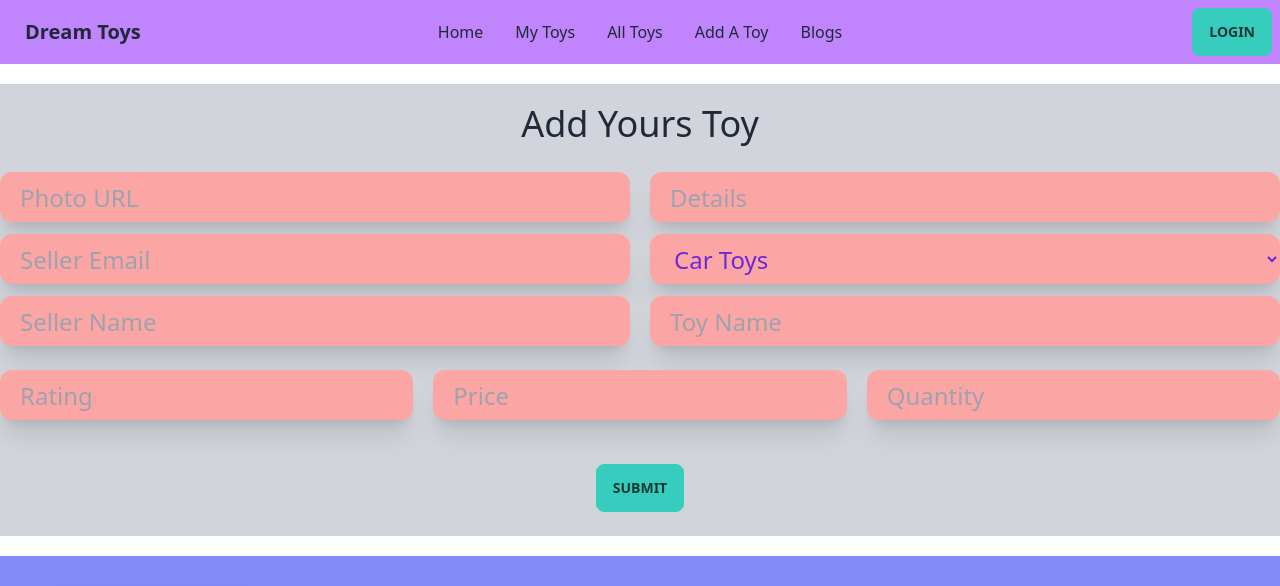
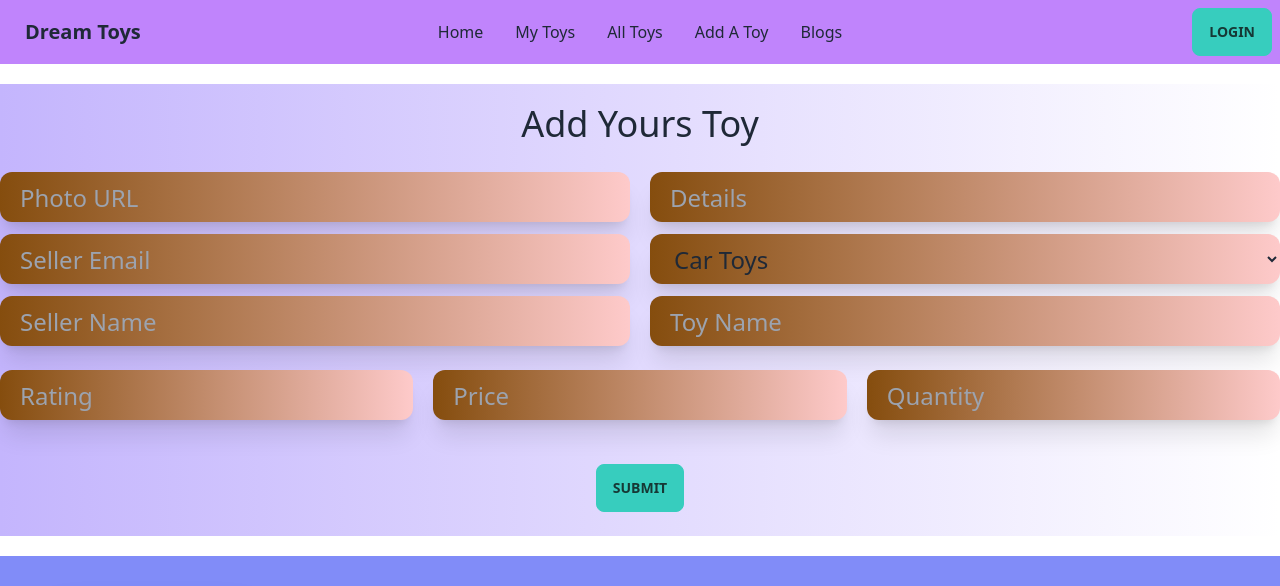
Before and after one commit to mdfaysalbabu/toy_dream, a React (Vite) app: page /addtoy in a window 1280 px wide. Shown: the top 586 px of the page. Built offline with nearby package versions, Linux system fonts and the light colour scheme; no server answers.

Commit message:
login and register

```diff
--- a/src/Components/Banner/Banner.jsx
+++ b/src/Components/Banner/Banner.jsx
@@ -6,18 +6,15 @@ import cartoys from "../../assets/cartoys.json";
 
 const Banner = () => {
   return (
-    <div className="bg-slate-300">
+    <div className="bg-slate-300 bg-gradient-to-r from-violet-300 to-">
       <div className="my-container lg:flex  items-center justify-between lg:flex-row">
         {/* Text Content */}
         <div className="mb-10 lg:max-w-lg mx-auto lg:pr-5 lg:mb-0">
           <div className="max-w-xl mb-6 lg:mt-8">
-            <div>
-              <p className="badge bg-red-500">On Sale</p>
-            </div>
-            <h2 className="text-6xl font-bold">
+            <h2 className="text-6xl font-bold ">
               Best Toy Car Have Our Dream Toy Car
             </h2>
-            <p className="mt-2">
+            <p className="mt-2 text-red-950">
               There are many variations of passages of available, but the
               majority have suffered alteration in some form
             </p>
@@ -25,7 +22,7 @@ const Banner = () => {
         </div>
         {/* Lottie Animation */}
         <div className=" lg:w-1/2 ">
-          <div className=" w-3/5 lg:ml-auto h-56  sm:h-96">
+          <div className=" w-3/5 lg:ml-auto  sm:h-96">
             <Lottie animationData={cartoys} loop={true} />
           </div>
         </div>
--- a/src/Components/Login/Login.jsx
+++ b/src/Components/Login/Login.jsx
@@ -91,7 +91,7 @@ const Login = () => {
                   <label className="label">
                     Don't have an account please
                     <Link className="text-purple-500" to="/register">
-                      register
+                     register
                     </Link>
                   </label>
                 </div>
@@ -112,7 +112,7 @@ const Login = () => {
               <ToastContainer></ToastContainer>
             </div>
           </div>
-          {/* <img className="w-96" src="https://img.freepik.com/free-vector/login-concept-illustration_114360-739.jpg?w=2000" alt="" /> */}
+          <img className="w-96" src="https://www.brevistay.com/images/Group9473.png" alt="" />
         </div>
       </div>
     </>
--- a/src/Components/Mytoys/Mytoys.jsx
+++ b/src/Components/Mytoys/Mytoys.jsx
@@ -31,15 +31,14 @@ const Mytoys = () => {
         <div className="mx-12 py-12">
           <table className="table w-full">
             {/* head */}
-            <thead>
-              <tr>
-                <th className="font-semibold">CarsToy</th>
+            <thead >
+              <tr className="flex justify-around">
                 <th>Photo</th>
                 <th>Category</th>
                 <th>Price</th>
                 <th>Quantity</th>
-                <th>View</th>
-              </tr>
+                <th>View-Details</th>
+                </tr>
             </thead>
             <tbody>
               {carsData.map((cars) => (
--- a/src/Components/Mytoys/Toyscart.jsx
+++ b/src/Components/Mytoys/Toyscart.jsx
@@ -20,7 +20,7 @@ const Toyscart = ({ cars, handleDelete }) => {
         <th>
           <button
             onClick={() => handleDelete(_id)}
-            className="btn btn-circle btn-sm"
+            className="btn btn-circle btn-sm bg-red-700"
           >
             <svg
               xmlns="http://www.w3.org/2000/svg"
@@ -38,8 +38,8 @@ const Toyscart = ({ cars, handleDelete }) => {
             </svg>
           </button>
         </th>
-        <td>
-          <div className="flex items-center space-x-3">
+        <td className="mr-10 flex justify-between">
+          <div className="flex items-center  space-x-3">
             <div className="avatar">
               <div className=" w-24  h-24">
                 {photo && <img src={photo} className="h-24 w-24" />}
@@ -50,18 +50,9 @@ const Toyscart = ({ cars, handleDelete }) => {
             </div>
           </div>
         </td>
-        <td className="font-semibold font-serif">{Category}</td>
-        <td className="font-semibold font-serif">$: {price}</td>
-        <td className="font-semibold font-serif">$: {quantity}</td>
-        <th className=" cursor-pointer">
-          {/* <label htmlFor="my-modal-5" className="btn">open modal</label> */}
-          {/* <Link to={`/updateInvention/${_id}`}>
-            <img src={update} alt="" srcset="" width={"30px"} height={"30px"} />
-          </Link> */}
-        </th>
-        {/* <th>
-          Delete
-        </th> */}
+        <td className="font-semibold mr-10">{Category}</td>
+        <td className="font-semibold">$: {price}</td>
+        <td className="font-semibold">$: {quantity}</td>
       </tr>
     </div>
   );
--- a/src/Components/Register/Register.jsx
+++ b/src/Components/Register/Register.jsx
@@ -31,7 +31,7 @@ const Register = () => {
   return (
     <>
       <div className="hero min-h-screen bg-indigo-200 ">
-        <div className="hero-content flex-col lg:flex-row-reverse py-48">
+        <div className="hero-content flex-col lg:flex-row-reverse ">
           <div className="text-center lg:text-left"></div>
           <div className="card h-auto  w-full  max-w-sm shadow-2xl  bg-red-300">
             <h1 className="text-2xl font-bold text-center mt-2 ">
@@ -105,7 +105,7 @@ const Register = () => {
               </form>
             </div>
           </div>
-          <img className="rounded-2xl" src="https://st.depositphotos.com/18722762/51522/v/450/depositphotos_515228796-stock-illustration-online-registration-sign-login-account.jpg" alt="" />
+          <img className="rounded-2xl" src="https://cdni.iconscout.com/illustration/premium/thumb/free-registration-desk-1886554-1598085.png" alt="" />
         </div>
       </div>
     </>
--- a/src/Components/Toy/Addtoy.jsx
+++ b/src/Components/Toy/Addtoy.jsx
@@ -25,7 +25,7 @@ const Addtoy = () => {
 
   };
   return (
-    <div className="bg bg-gray-300 ">
+    <div className="bg-gradient-to-r from-violet-300 to- ">
       <h2 className="text-center text-4xl mt-5 pt-5 pb-4">Add Yours Toy</h2>
       <form onSubmit={handleSubmit(onSubmit)}>
         {/* register your input into the hook by invoking the "register" function */}
@@ -34,13 +34,13 @@ const Addtoy = () => {
             placeholder="Photo URL"
             required
             {...register("photo")}
-            className="h-[50px] px-5 rounded-xl bg-red-300 text-violet-700 text-2xl shadow-xl"
+            className="h-[50px] px-5 rounded-xl bg-red-200 bg-gradient-to-r from-yellow-800 to- text-violet-700 text-2xl shadow-xl"
           />
           <input
             placeholder="Details"
             required
             {...register("details", { required: true })}
-            className="h-[50px] px-5 rounded-xl bg-red-300 text-violet-700 text-2xl shadow-xl"
+            className="h-[50px] px-5 rounded-xl bg-gradient-to-r from-yellow-800 bg-red-200 text-violet-700 text-2xl shadow-xl"
           />
         </div>
         <div className="grid grid-cols-1 md:grid-cols-2 gap-5">
@@ -48,11 +48,11 @@ const Addtoy = () => {
             placeholder="Seller Email"
             defaultValue={user?.email}
             {...register("email")}
-            className="h-[50px] px-5 rounded-xl bg-red-300 text-violet-700 text-2xl shadow-xl"
+            className="h-[50px] px-5 rounded-xl bg-red-200 bg-gradient-to-r from-yellow-800 text-2xl shadow-xl"
           />
           <select
             {...register("Category")}
-            className="h-[50px] px-5 rounded-xl bg-red-300 text-violet-700 text-2xl shadow-xl"
+            className="h-[50px] px-5 rounded-xl  bg-red-200 bg-gradient-to-r from-yellow-800 text-2xl shadow-xl"
           >
             <option value="Cartoys">Car Toys</option>
             <option value="Trucktoys">Ambulance Toys</option>
@@ -64,30 +64,30 @@ const Addtoy = () => {
             placeholder="Seller Name"
             defaultValue={""}
             {...register("sellerName")}
-            className="h-[50px] px-5 rounded-xl bg-red-300 text-violet-700 text-2xl shadow-xl"
+            className="h-[50px] px-5 rounded-xl  bg-red-200 bg-gradient-to-r from-yellow-800 text-2xl shadow-xl"
           />
           <input
             placeholder="Toy Name"
             required
             {...register("toyName", { required: true })}
-            className="h-[50px] px-5 rounded-xl bg-red-300 text-violet-700 text-2xl shadow-xl"
+            className="h-[50px] px-5 rounded-xl  bg-red-200 bg-gradient-to-r from-yellow-800 text-2xl shadow-xl"
           />
         </div>
         <div className="grid grid-cols-1 md:grid-cols-3 gap-5 py-3">
           <input
             placeholder="Rating"
             {...register("rating")}
-            className="h-[50px] px-5 rounded-xl bg-red-300 text-violet-700 text-2xl shadow-xl"
+            className="h-[50px] px-5 rounded-xl bg-red-200 bg-gradient-to-r from-yellow-800 text-2xl shadow-xl"
           />
           <input
             placeholder="Price"
             {...register("price", { required: true })}
-            className="h-[50px] px-5 rounded-xl bg-red-300 text-violet-700 text-2xl shadow-xl"
+            className="h-[50px] px-5 rounded-xl  bg-red-200 bg-gradient-to-r from-yellow-800 text-2xl shadow-xl"
           />
           <input
             placeholder="Quantity"
             {...register("quantity", { required: true })}
-            className="h-[50px] px-5 rounded-xl bg-red-300 text-violet-700 text-2xl shadow-xl"
+            className="h-[50px] px-5 rounded-xl  bg-red-200 bg-gradient-to-r from-yellow-800 text-2xl shadow-xl"
           />
           <ToastContainer></ToastContainer>
         </div>
```
Also changed, not shown: src/Components/Categories/Categories.jsx (+29 -10 lines).
